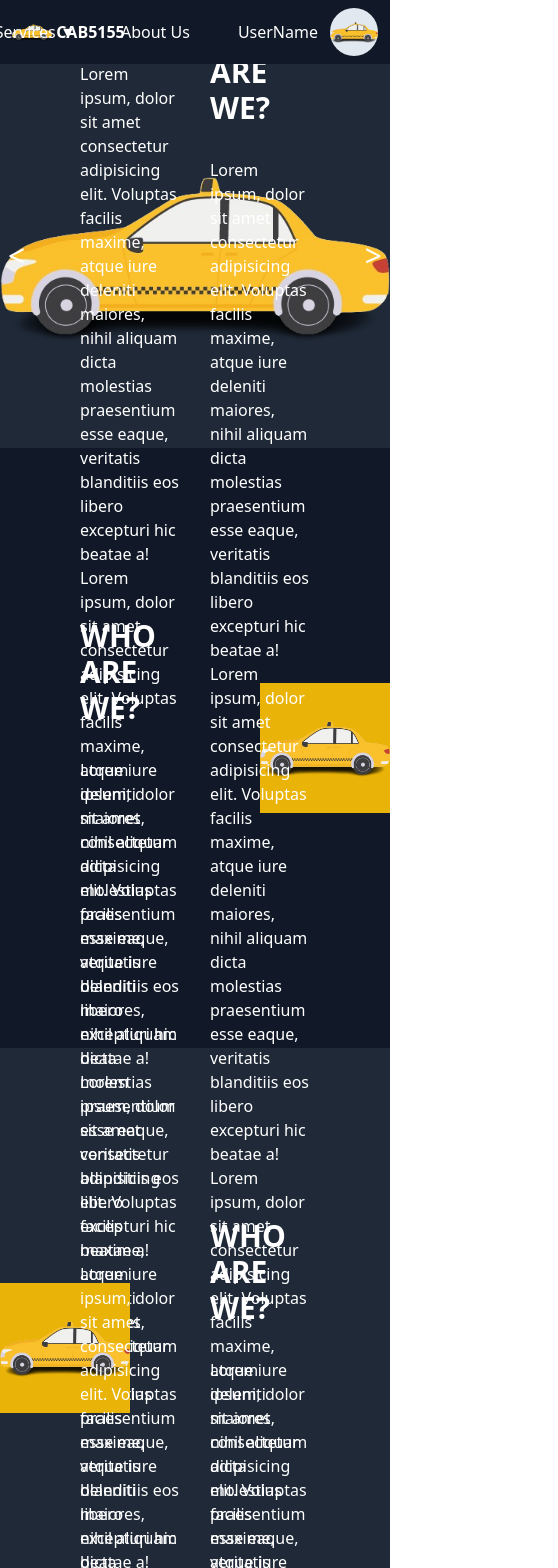
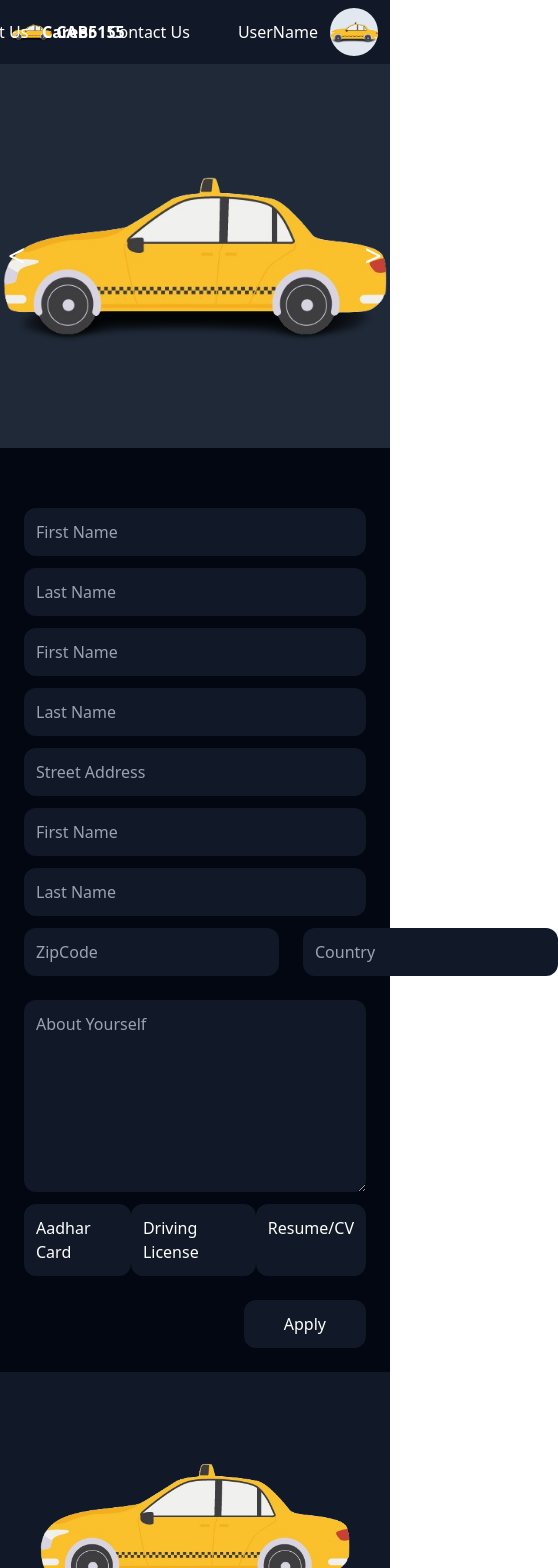
Before and after one commit to FirstTrackSolutionTechologies/CABINDIA, a React (Vite) app: page /career in a window 390 px wide. Shown: the top 1568 px of the page, 558 px wide, since content can reach past the window. Built offline with nearby package versions, Linux system fonts and the light colour scheme.

Commit message:
chore :  bit responsive

```diff
--- a/src/Components/Booking.tsx
+++ b/src/Components/Booking.tsx
@@ -31,33 +31,29 @@ const Booking = () => {
           </div>
         </div>
         <div className="flex flex-1 pb-4 px-4 bg-gray-800">
-          <div className="flex flex-col w-2/5 bg-gray-900 rounded-l-xl overflow-hidden justify-center items-center">
-            <div className="relative w-full h-1/5 bg-gray-900 text-3xl font-bold text-white border-2 rounded-tl-xl">
+          <div className="flex flex-col w-2/5 bg-gray-900 rounded-l-xl overflow-hidden items-center">
+            <div className="flex w-full h-32">
+            <div className="relative w-1/4 h-full bg-gray-900 text-xl font-bold text-white border-2 rounded-tl-xl">
               <div className="absolute inset-0 flex items-center justify-center">
                 <div className=" p-8 ">AUTO</div>
               </div>
             </div>
-            <div className="relative w-full h-1/5 bg-gray-900 text-3xl font-bold text-white border-2">
+            <div className="relative w-1/4 h-full bg-yellow-400 text-xl font-bold text-black border-2">
               <div className="absolute inset-0 flex items-center justify-center">
                 <div className=" p-8 ">MINI</div>
               </div>
             </div>
-            <div className="relative w-full h-1/5 bg-gray-900 text-3xl font-bold text-white border-2">
+            <div className="relative w-1/4 h-full bg-yellow-400 text-xl font-bold text-black border-2">
               <div className="absolute inset-0 flex items-center justify-center">
                 <div className=" p-8 ">MACRO</div>
               </div>
             </div>
-            <div className="relative w-full h-1/5 bg-gray-900 text-3xl font-bold text-white border-2">
+            <div className="relative w-1/4 h-full bg-yellow-400 text-xl font-bold text-black border-2">
               <div className="absolute inset-0 flex items-center justify-center">
                 <div className=" p-8 ">BIKE</div>
               </div>
             </div>
-            <div className="relative w-full h-1/5 bg-gray-900 text-3xl font-bold text-white border-2 rounded-bl-xl">
-              <div className="absolute inset-0 flex items-center justify-center">
-                <div className=" p-8 ">TRNASPORT</div>
-              </div>
             </div>
-
           </div>
           <div className="flex w-3/5 bg-blue-400 rounded-r-xl justify-center items-center font-bold text-4xl">
             MAP
--- /dev/null
+++ b/src/Components/CareerForm.tsx
@@ -0,0 +1,36 @@
+
+const CareerForm = () => {
+  return (
+    <div className="w-full flex justify-center bg-gray-950 p-6">
+      <form action="" className=" md:w-[600px] w-full flex justify-center items-center flex-col py-6">
+        <div className="flex flex-col sm:flex-row w-full justify-between "> <input placeholder="First Name" className=" bg-gray-900 text-yellow-400 sm:w-[300px] w-full mr-3 my-3 p-3 rounded-xl" type="text" name="fname" /> <input placeholder="Last Name" className="bg-gray-900 text-yellow-400  sm:ml-3 sm:my-3 p-3 rounded-xl sm:w-[300px] w-full" type="text" name="lname" /></div>
+        <div className="flex flex-col sm:flex-row w-full justify-between "> <input placeholder="First Name" className=" bg-gray-900 text-yellow-400 sm:w-[300px] w-full mr-3 my-3 p-3 rounded-xl" type="text" name="fname" /> <input placeholder="Last Name" className="bg-gray-900 text-yellow-400  sm:ml-3 sm:my-3 p-3 rounded-xl sm:w-[300px] w-full" type="text" name="lname" /></div>
+        <input placeholder="Street Address" className=" bg-gray-900 text-yellow-400 mt-3 sm:my-3 w-full py-3 px-3 rounded-xl" type="text" name="address" />
+        <div className="flex flex-col sm:flex-row w-full justify-between "> <input placeholder="First Name" className=" bg-gray-900 text-yellow-400 sm:w-[300px] w-full mr-3 my-3 p-3 rounded-xl" type="text" name="fname" /> <input placeholder="Last Name" className="bg-gray-900 text-yellow-400  sm:ml-3 sm:my-3 p-3 rounded-xl sm:w-[300px] w-full" type="text" name="lname" /></div>
+        <div className="flex w-full justify-between"> <input placeholder="ZipCode" className="bg-gray-900 text-yellow-400  w-[300px] mr-3 my-3 p-3 rounded-xl" type="text" name="fname" /> <input placeholder="Country" className="bg-gray-900 text-yellow-400  ml-3 my-3 p-3 rounded-xl w-[300px]" type="text" name="lname" /></div>
+        <textarea placeholder="About Yourself" className="h-48 bg-gray-900 text-yellow-400  my-3 w-full py-3 px-3 rounded-xl" name="about" />
+        <div className=" flex w-full justify-between">
+        <label htmlFor="dl" className="bg-gray-900 text-white p-3 rounded-xl">
+            Aadhar Card
+        </label>
+        <input id="dl" name="dl" type="file" className="hidden bg-gray-900 text-white p-3 rounded-xl" />
+        <label htmlFor="dl" className="bg-gray-900 text-white p-3 rounded-xl">
+            Driving License
+        </label>
+        <input id="dl" name="dl" type="file" className="hidden bg-gray-900 text-white p-3 rounded-xl" />
+        <label htmlFor="dl" className="bg-gray-900 text-white p-3 rounded-xl">
+            Resume/CV
+        </label>
+        <input id="dl" name="dl" type="file" className="hidden bg-gray-900 text-white p-3 rounded-xl" />
+        </div>
+        <div className="w-full my-6 relative">
+        <button className="absolute right-0 py-3 px-10 bg-gray-900 text-white rounded-xl">
+            Apply
+        </button>
+        </div>
+      </form>
+    </div>
+  )
+}
+
+export default CareerForm
--- a/src/Components/Carousel.tsx
+++ b/src/Components/Carousel.tsx
@@ -17,7 +17,7 @@ const Carousel: React.FC<CarouselProps> = ({ images }) => {
   };
 
   return (
-    <div className="relative w-full h-96 mx-auto mt-16 bg-gray-800">
+    <div className="relative w-full h-96 mt-16 bg-gray-800">
       <div className="relative overflow-hidden rounded-lg">
         <div
           className="flex transition-transform duration-500"
@@ -25,7 +25,7 @@ const Carousel: React.FC<CarouselProps> = ({ images }) => {
         >
           {images.map((image, index) => (
             <div key={index} className="w-full flex-shrink-0 flex justify-center">
-              <img  src={image} alt={`Slide ${index}`} className="w-[1400px] h-96" />
+              <img  src={image} alt={`Slide ${index}`} className="max-w-[1400px] h-96" />
             </div>
           ))}
         </div>
--- a/src/Components/Contact.tsx
+++ b/src/Components/Contact.tsx
@@ -7,11 +7,11 @@ const Contact = () => {
       {/* <div className=" flex justify-center items-center text-white text-3xl font-bold w-[900px] p-4">
         WANT TO REACH OUT TO US?
       </div> */}
-      <div className="flex w-[1100px] justify-between items-center p-16">
-    <div className="w-[600px] p-4 text-6xl font-bold text-white" >
-      CONTACT US FROM <span className="text-yellow-400">ANY PART OF THE WORLD</span>
+      <div className="flex md:flex-row flex-col md:w-[1100px]  w-full justify-between items-center p-16">
+    <div className="md:w-[600px] flex flex-col justify-center items-center w-full p-4 md:text-6xl text-4xl font-bold text-white" >
+      <p className="w-full">CONTACT US FROM </p><p className="flex w-full text-yellow-400">ANY PART OF THE WORLD</p>
     </div>
-      <form action="" className="h-96 flex flex-col justify-between py-6 w-96">
+      <form action="" className="h-96 flex flex-col justify-between px-4 py-6 md:w-96 w-full">
         <input className="w-80 p-2 rounded-xl" type="text" name="name" placeholder="Your good name" />
         <input className="w-80 p-2 rounded-xl" type="email" name="email" placeholder="Your E-mail Address" />
         <textarea name="message" className="h-32 w-96 p-2 rounded-xl" placeholder="Your Message" />
--- a/src/Components/Footer.tsx
+++ b/src/Components/Footer.tsx
@@ -3,22 +3,22 @@ import { Link } from "react-router-dom"
 
 const Footer = () => {
   return (
-    <div className="flex w-full h-80 bg-gray-950 text-white  items-center">
-      <div className="flex justify-center items-center w-1/3 h-80 px-6">
-        <div className="relative  w-1/3 ">
-          <img src="logo.png" alt="" />
+    <div className="flex lg:flex-row flex-col w-full bg-gray-950 text-white  items-center">
+      <div className="flex justify-center items-center lg:w-1/3 w-full h-80 px-6 lg:flex-row flex-col">
+        <div className="relative lg:flex lg:justify-center  lg:w-1/3 w-[] ">
+          <img className="" src="logo.png" alt="" />
         </div>
-        <div className="relative w-2/3 ">
-          <div className="absolute inset-0  flex items-center justify-center text-white font-bold text-6xl" >
+        <div className="relative lg:w-1/3 w-full  ">
+          <div className="absolute inset-0  flex  items-center justify-center text-white font-bold text-6xl" >
             CAB5155
           </div>
         </div>
       </div>
-      <div className="flex w-2/3 h-80 ">
-      <div className="flex flex-col w-1/2 h-80 justify-center px-8 border-x-2 border-gray-700">
+      <div className="flex flex-col  lg:w-1/3 w-full h-80 items-center justify-center px-8 border-x-2 border-gray-700">
         <div className="text-2xl font-bold mb-4">
           IMPORTANT LINKS
         </div>
+        <div className="flex flex-col">
           <Link to="/aboutus">About Us</Link>
           <Link to="/contact">Contact</Link>
           <Link to="/FAQ">FAQ</Link>
@@ -26,8 +26,9 @@ const Footer = () => {
           <Link to="/career">Work with Us</Link>
           <Link to="/cancelandrefund">Cancellation & Refund Policy</Link>
           <Link to="/privacypolicy">Privacy Policy</Link>
+          </div>
         </div>
-        <div className="flex flex-col w-1/2 h-80 justify-center items-center px-8">
+        <div className="flex flex-col lg:w-1/3 w-full h-80 justify-center items-center px-8">
           <div className="text-2xl font-bold mb-10">
             DOWNLOAD THE APP
           </div>
@@ -38,7 +39,7 @@ const Footer = () => {
             <img src="appstore.png" className="h-16"/>
           </div>
         </div>
-      </div>
+
     </div>
   )
 }
--- a/src/Components/Header.tsx
+++ b/src/Components/Header.tsx
@@ -52,9 +52,9 @@ const Header : FC<IHeaderProps> = ({width, active, isLoggedIn }) => {
   }
   const logo = "logo.png";
   return (
-    <div className={`fixed w-${width} z-10 top-0`}>
+    <div className={`fixed md:w-${width} w-full z-10 top-0`}>
       <div className="flex w-full h-16 bg-gray-900 items-center px-3 py-2 justify-center text-white">
-        <div className="relative w-3/5">
+        <div className="relative md:w-3/5 w-full">
           <div className="flex w-full items-center">
             <img className="w-10" src={logo} alt="" />
             &nbsp;
--- a/src/Components/LeftAboutUs.tsx
+++ b/src/Components/LeftAboutUs.tsx
@@ -2,9 +2,12 @@
 
 const LeftAboutUs = () => {
   return (
-    <div className="w-full bg-gray-900 text-white">
-      <div className="flex w-full h-[600px] items-center">
-        <div className="relative h-inherit w-2/3 p-20">
+    <div className="w-full bg-gray-900 text-white flex justify-end px-6">
+      <div className="flex w-full md:flex-row flex-col justify-center items-center">
+      <div className="relative flex justify-center h-inherit md:w-1/3 md:px-0 w-full px-4">
+        <img src="logo.png" alt="" />
+      </div>
+        <div className="relative  h-inherit md:w-2/3 w-full  p-20">
         <div className="text-3xl font-bold">WHO ARE WE?</div>
         <div className="mt-8">
             Lorem ipsum, dolor sit amet consectetur adipisicing elit. Voluptas facilis maxime, atque iure deleniti maiores, nihil aliquam dicta molestias praesentium esse eaque, veritatis blanditiis eos libero excepturi hic beatae a!
@@ -14,9 +17,7 @@ const LeftAboutUs = () => {
             Lorem ipsum, dolor sit amet consectetur adipisicing elit. Voluptas facilis maxime, atque iure deleniti maiores, nihil aliquam dicta molestias praesentium esse eaque, veritatis blanditiis eos libero excepturi hic beatae a!
         </div>
         </div>
-        <div className="relative h-inherit bg-yellow-500 w-1/3">
-          <img src="logo.png" alt="" />
-        </div>
+
       </div>
     </div>
   )
--- a/src/Components/RightAboutUs.tsx
+++ b/src/Components/RightAboutUs.tsx
@@ -2,12 +2,12 @@
 
 const RightAboutUs = () => {
     return (
-      <div className="w-full bg-gray-800 text-white">
-        <div className="flex w-full h-[600px] items-center">
-        <div className="relative h-inherit bg-yellow-500 w-1/3">
+      <div className="w-full   bg-gray-800 text-white flex justify-start px-6">
+        <div className="flex w-full md:flex-row-reverse flex-col justify-center items-center">
+        <div className="relative flex justify-center h-inherit md:w-1/3 md:px-0 w-full px-4">
           <img src="logo.png" alt="" />
         </div>
-          <div className="relative h-inherit w-2/3 p-20">
+          <div className="relative  h-inherit md:w-2/3 w-full  p-20">
           <div className="text-3xl font-bold">WHO ARE WE?</div>
           <div className="mt-8">
               Lorem ipsum, dolor sit amet consectetur adipisicing elit. Voluptas facilis maxime, atque iure deleniti maiores, nihil aliquam dicta molestias praesentium esse eaque, veritatis blanditiis eos libero excepturi hic beatae a!
--- a/src/Constants/index.ts
+++ b/src/Constants/index.ts
@@ -2,10 +2,6 @@ export const navItems = [
     {
         name: 'Home',
         link: '/'
-    },
-    {
-        name: 'Career',
-        link: '/career'
     },
     {
         name: 'Services',
@@ -29,6 +25,14 @@ export const navItems = [
     {
         name: 'About Us',
         link: '/aboutus'
+    },
+    {
+        name: 'Career',
+        link: '/career'
+    },
+    {
+        name: 'Contact Us',
+        link: '/contact'
     }
 
 ]
--- a/src/Pages/Career.tsx
+++ b/src/Pages/Career.tsx
@@ -3,12 +3,14 @@ import Carousel from '../Components/Carousel'
 import LeftAboutUs from '../Components/LeftAboutUs'
 import RightAboutUs from '../Components/RightAboutUs'
 import Footer from '../Components/Footer'
+import CareerForm from '../Components/CareerForm'
 
 const Career = () => {
   return (
     <>
         <Header width='full' active='Career' isLoggedIn={true} />
         <Carousel images={['logo.png','logo_.png','welcome.jpg', 'career_1.jpg']} />
+        <CareerForm />
         <LeftAboutUs />
         <RightAboutUs />
         <LeftAboutUs />
```
Also changed, not shown: public/appstore - Copy.png (added).
